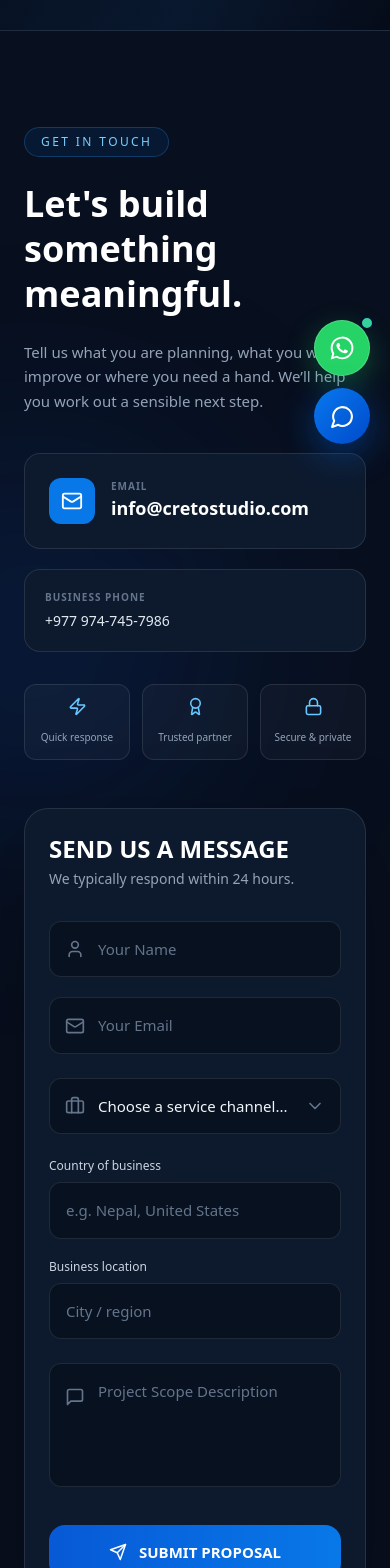
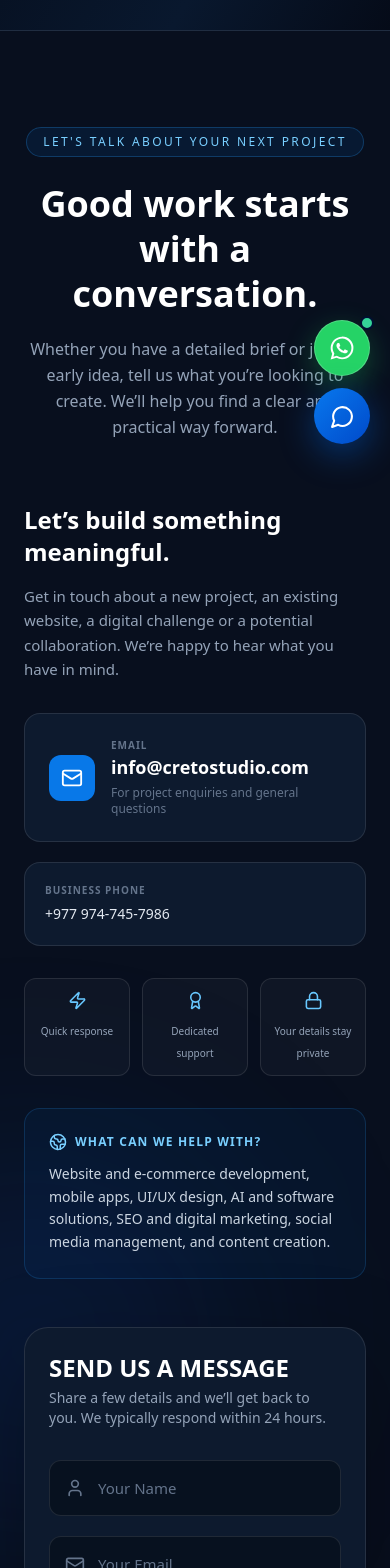
Before and after one commit to sherpaten/Creto-Studio, a Next.js app in the folder creto-studio/: page /contact in a window 390 px wide. Shown: the part 380-1948 px from the top of the page. Built offline with nearby package versions, Linux system fonts and the light colour scheme.

Commit message:
Expand contact page with project enquiry guidance and FAQs

```diff
--- a/creto-studio/components/Contact.jsx
+++ b/creto-studio/components/Contact.jsx
@@ -1,36 +1,107 @@
 "use client";
 import { useState, useEffect } from "react";
 import { motion, AnimatePresence } from "framer-motion";
-import { Check, Loader2, User, Mail, Briefcase, MessageSquare, Zap, Award, Lock, Send, ChevronDown } from "lucide-react";
+import { Check, Loader2, User, Mail, Briefcase, MessageSquare, Zap, Award, Lock, Send, ChevronDown, ClipboardList, MessagesSquare, Rocket, Globe2 } from "lucide-react";
+
 const fadeUp = { hidden: { opacity: 0, y: 28 }, show: { opacity: 1, y: 0, transition: { duration: .6, ease: "easeOut" } } };
 const stagger = { hidden: {}, show: { transition: { staggerChildren: .12 } } };
+
+const steps = [
+  { icon: MessagesSquare, number: "01", title: "Tell us about it", description: "Share your idea, goals, budget range and timeline. A rough outline is absolutely fine." },
+  { icon: ClipboardList, number: "02", title: "Explore the right approach", description: "We’ll review your enquiry and discuss a practical scope, priorities and next steps." },
+  { icon: Rocket, number: "03", title: "Plan the project", description: "Once the direction is clear, we can agree on deliverables, schedule and how to move forward." },
+];
+
 export default function Contact() {
- const [form,setForm]=useState({name:"",email:"",capability:"",country:"",business_location:"",message:""}); const [status,setStatus]=useState("idle"); const [packageContext,setPackageContext]=useState("");
- useEffect(()=>{const params=new URLSearchParams(window.location.search);const selected=params.get("package");const market=params.get("market");const currency=params.get("currency");const price=params.get("price");if(selected){setPackageContext([selected,market==="nepal"?"Nepal market":"International market",currency&&price?currency+" "+price:""].filter(Boolean).join(" · "));const capability=selected.includes("Website")?"Web Development":selected==="Social Media Management"?"Social Media Management":selected==="Video Editing & Content Creation"?"Video Editing & Content Creation":"SEO & Digital Marketing";setForm(current=>({...current,capability}));}},[]);
- const handleSubmit=async e=>{e.preventDefault();setStatus("sending");const formData=new FormData(e.target);formData.append("access_key","ec609227-9290-48a0-8436-fa5f358ea7d7");try{const response=await fetch("https://api.web3forms.com/submit",{method:"POST",body:formData});const data=await response.json();if(data.success){setStatus("sent");setForm({name:"",email:"",capability:"",country:"",business_location:"",message:""});setTimeout(()=>setStatus("idle"),3000);}else throw new Error(data.message);}catch(error){console.error("Form submission error:",error);setStatus("error");setTimeout(()=>setStatus("idle"),3000);}};
+ const [form,setForm]=useState({name:"",email:"",capability:"",country:"",business_location:"",message:""});
+ const [status,setStatus]=useState("idle");
+ const [packageContext,setPackageContext]=useState("");
+
+ useEffect(()=>{
+  const params=new URLSearchParams(window.location.search);
+  const selected=params.get("package");
+  const market=params.get("market");
+  const currency=params.get("currency");
+  const price=params.get("price");
+  if(selected){
+   setPackageContext([selected,market==="nepal"?"Nepal market":"International market",currency&&price?currency+" "+price:""].filter(Boolean).join(" · "));
+   const capability=selected.includes("Website")?"Web Development":selected==="Social Media Management"?"Social Media Management":selected==="Video Editing & Content Creation"?"Video Editing & Content Creation":"SEO & Digital Marketing";
+   setForm(current=>({...current,capability}));
+  }
+ },[]);
+
+ const handleSubmit=async e=>{
+  e.preventDefault();
+  setStatus("sending");
+  const formData=new FormData(e.target);
+  formData.append("access_key","ec609227-9290-48a0-8436-fa5f358ea7d7");
+  try{
+   const response=await fetch("https://api.web3forms.com/submit",{method:"POST",body:formData});
+   const data=await response.json();
+   if(data.success){
+    setStatus("sent");
+    setForm({name:"",email:"",capability:"",country:"",business_location:"",message:""});
+    setTimeout(()=>setStatus("idle"),3000);
+   }else throw new Error(data.message);
+  }catch(error){
+   console.error("Form submission error:",error);
+   setStatus("error");
+   setTimeout(()=>setStatus("idle"),3000);
+  }
+ };
+
  const inputClass="w-full rounded-xl border border-white/10 bg-[#07111F] p-4 pl-12 text-slate-100 placeholder-slate-500 outline-none transition focus:border-[#248FEA] focus:ring-2 focus:ring-[#0878E8]/25 disabled:opacity-50";
+
  return <section id="contact" className="relative overflow-hidden bg-[#080F1E] py-24 sm:py-32">
   <div className="pointer-events-none absolute -left-40 top-1/4 h-96 w-96 rounded-full bg-[#0759D6]/15 blur-[110px]"/>
   <motion.div variants={stagger} initial="hidden" whileInView="show" viewport={{once:true}} className="relative mx-auto max-w-7xl px-6">
-   <div className="grid items-center gap-12 lg:grid-cols-[.85fr_1.15fr] lg:gap-16">
+   <div className="mb-16 text-center">
+    <span className="mb-6 inline-block rounded-full border border-[#2A9EFF]/25 bg-[#0878E8]/10 px-4 py-1.5 text-xs uppercase tracking-[.2em] text-[#79CFFF]">Let's talk about your next project</span>
+    <h1 className="mx-auto mb-5 max-w-3xl text-4xl font-bold leading-tight text-white sm:text-5xl lg:text-6xl">Good work starts with a conversation.</h1>
+    <p className="mx-auto max-w-2xl text-base leading-relaxed text-slate-400 sm:text-lg">Whether you have a detailed brief or just an early idea, tell us what you’re looking to create. We’ll help you find a clear and practical way forward.</p>
+   </div>
+
+   <div className="grid items-start gap-12 lg:grid-cols-[.85fr_1.15fr] lg:gap-16">
     <motion.div variants={fadeUp}>
-     <span className="mb-6 inline-block rounded-full border border-[#2A9EFF]/25 bg-[#0878E8]/10 px-4 py-1.5 text-xs uppercase tracking-[.2em] text-[#79CFFF]">Get in touch</span>
-     <h2 className="mb-6 text-4xl font-bold leading-tight text-white sm:text-5xl">Let's build something meaningful.</h2>
-     <p className="mb-10 max-w-md leading-relaxed text-slate-400">Tell us what you are planning, what you want to improve or where you need a hand. We’ll help you work out a sensible next step.</p>
-     <div className="mb-5 flex items-center gap-4 rounded-2xl border border-white/10 bg-[#0D1A2E] p-6"><div className="rounded-xl bg-[#0878E8] p-3 text-white"><Mail size={22}/></div><div><p className="text-[10px] font-bold uppercase tracking-widest text-slate-500">Email</p><a href="mailto:info@cretostudio.com" className="text-lg font-bold text-white hover:text-[#79CFFF]">info@cretostudio.com</a></div></div>
+     <h2 className="mb-4 text-2xl font-bold text-white sm:text-3xl">Let’s build something meaningful.</h2>
+     <p className="mb-8 max-w-md leading-relaxed text-slate-400">Get in touch about a new project, an existing website, a digital challenge or a potential collaboration. We’re happy to hear what you have in mind.</p>
+     <div className="mb-5 flex items-center gap-4 rounded-2xl border border-white/10 bg-[#0D1A2E] p-6"><div className="rounded-xl bg-[#0878E8] p-3 text-white"><Mail size={22}/></div><div><p className="text-[10px] font-bold uppercase tracking-widest text-slate-500">Email</p><a href="mailto:info@cretostudio.com" className="break-all text-lg font-bold text-white hover:text-[#79CFFF]">info@cretostudio.com</a><p className="mt-1 text-xs text-slate-500">For project enquiries and general questions</p></div></div>
      <div className="rounded-2xl border border-white/10 bg-[#0D1A2E] p-5"><p className="mb-1 text-[10px] font-bold uppercase tracking-widest text-slate-500">Business phone</p><a href="tel:+9779747457986" className="text-sm font-semibold text-slate-200 hover:text-[#79CFFF]">+977 974-745-7986</a></div>
-     <div className="mt-8 grid grid-cols-3 gap-3">{[{icon:Zap,text:"Quick response"},{icon:Award,text:"Trusted partner"},{icon:Lock,text:"Secure & private"}].map(({icon:Icon,text})=><div key={text} className="rounded-xl border border-white/10 bg-white/[.03] p-3 text-center"><Icon className="mx-auto mb-2 text-[#68C8FF]" size={19}/><span className="text-[10px] font-medium text-slate-400">{text}</span></div>)}</div>
+     <div className="mt-8 grid grid-cols-3 gap-3">{[{icon:Zap,text:"Quick response"},{icon:Award,text:"Dedicated support"},{icon:Lock,text:"Your details stay private"}].map(({icon:Icon,text})=><div key={text} className="rounded-xl border border-white/10 bg-white/[.03] p-3 text-center"><Icon className="mx-auto mb-2 text-[#68C8FF]" size={19}/><span className="text-[10px] font-medium text-slate-400">{text}</span></div>)}</div>
+     <div className="mt-8 rounded-2xl border border-[#248FEA]/20 bg-[#0878E8]/[.06] p-6">
+      <div className="mb-3 flex items-center gap-2 text-[#79CFFF]"><Globe2 size={18}/><span className="text-xs font-bold uppercase tracking-widest">What can we help with?</span></div>
+      <p className="text-sm leading-relaxed text-slate-300">Website and e-commerce development, mobile apps, UI/UX design, AI and software solutions, SEO and digital marketing, social media management, and content creation.</p>
+     </div>
     </motion.div>
+
     <motion.form variants={fadeUp} onSubmit={handleSubmit} className="rounded-3xl border border-white/10 bg-[#0D1A2E] p-6 shadow-[0_30px_90px_rgba(0,0,0,.3)] sm:p-10">
-     <h2 className="mb-1 text-2xl font-bold text-white">SEND US A MESSAGE</h2><p className="mb-8 text-sm text-slate-400">We typically respond within 24 hours.</p>
+     <h2 className="mb-1 text-2xl font-bold text-white">SEND US A MESSAGE</h2><p className="mb-8 text-sm text-slate-400">Share a few details and we’ll get back to you. We typically respond within 24 hours.</p>
      {packageContext&&<div className="mb-6 rounded-xl border border-[#248FEA]/30 bg-[#0878E8]/10 p-4"><p className="text-[10px] font-bold uppercase tracking-widest text-[#79CFFF]">Package enquiry</p><p className="mt-1 text-sm font-semibold text-white">{packageContext}</p><input type="hidden" name="selected_package" value={packageContext}/></div>}
      <div className="mb-6 grid gap-5 md:grid-cols-2"><div className="relative"><User className="absolute left-4 top-1/2 h-5 w-5 -translate-y-1/2 text-slate-500"/><input type="text" name="name" placeholder="Your Name" required className={inputClass} value={form.name} onChange={e=>setForm({...form,name:e.target.value})}/></div><div className="relative"><Mail className="absolute left-4 top-1/2 h-5 w-5 -translate-y-1/2 text-slate-500"/><input type="email" name="email" placeholder="Your Email" required className={inputClass} value={form.email} onChange={e=>setForm({...form,email:e.target.value})}/></div></div>
      <div className="relative mb-6"><Briefcase className="absolute left-4 top-1/2 h-5 w-5 -translate-y-1/2 text-slate-500"/><select name="capability" required className={`${inputClass} appearance-none`} value={form.capability} onChange={e=>setForm({...form,capability:e.target.value})}><option value="">Choose a service channel...</option><option value="Web Development">Web Development</option><option value="Mobile App Development">Mobile App Development</option><option value="E-Commerce Solutions">E-Commerce Solutions</option><option value="UI/UX Design">UI/UX Design</option><option value="AI & Software Solutions">AI & Software Solutions</option><option value="Brand Identity">Brand Identity</option><option value="SEO & Digital Marketing">SEO & Digital Marketing</option><option value="Social Media Management">Social Media Management</option><option value="Video Editing & Content Creation">Video Editing & Content Creation</option></select><ChevronDown className="pointer-events-none absolute right-4 top-1/2 -translate-y-1/2 text-slate-500" size={20}/></div>
      <div className="mb-6 grid gap-5 md:grid-cols-2"><div><label htmlFor="contact-country" className="mb-2 block text-xs font-semibold text-slate-300">Country of business</label><input id="contact-country" type="text" name="country" autoComplete="country-name" placeholder="e.g. Nepal, United States" required className={inputClass.replace("p-4 pl-12","p-4")} value={form.country} onChange={e=>setForm({...form,country:e.target.value})}/></div><div><label htmlFor="contact-location" className="mb-2 block text-xs font-semibold text-slate-300">Business location</label><input id="contact-location" type="text" name="business_location" placeholder="City / region" required className={inputClass.replace("p-4 pl-12","p-4")} value={form.business_location} onChange={e=>setForm({...form,business_location:e.target.value})}/></div></div>
-     <div className="relative mb-8"><MessageSquare className="absolute left-4 top-6 h-5 w-5 text-slate-500"/><textarea name="message" placeholder="Project Scope Description" rows="4" required className={`${inputClass} resize-none pt-4`} value={form.message} onChange={e=>setForm({...form,message:e.target.value})}/></div>
-     <button type="submit" disabled={status!=="idle"} className="flex w-full items-center justify-center gap-3 rounded-2xl bg-gradient-to-r from-[#0759D6] to-[#0878E8] py-4 font-bold text-white transition hover:shadow-[0_12px_35px_rgba(0,120,232,.3)] disabled:bg-slate-700"><AnimatePresence mode="wait">{status==="idle"&&<><Send size={18}/> SUBMIT PROPOSAL</>}{status==="sending"&&<><Loader2 className="animate-spin" size={18}/> SENDING...</>}{status==="sent"&&<><Check size={18}/> PROPOSAL SENT</>}{status==="error"&&<span>ERROR - TRY AGAIN</span>}</AnimatePresence></button>
+     <div className="relative mb-8"><MessageSquare className="absolute left-4 top-6 h-5 w-5 text-slate-500"/><textarea name="message" placeholder="Tell us about your project, goals, budget range and timeline..." rows="5" required className={`${inputClass} resize-none pt-4`} value={form.message} onChange={e=>setForm({...form,message:e.target.value})}/></div>
+     <button type="submit" disabled={status!=="idle"} className="flex w-full items-center justify-center gap-3 rounded-2xl bg-gradient-to-r from-[#0759D6] to-[#0878E8] py-4 font-bold text-white transition hover:shadow-[0_12px_35px_rgba(0,120,232,.3)] disabled:bg-slate-700"><AnimatePresence mode="wait">{status==="idle"&&<><Send size={18}/> SEND ENQUIRY</>}{status==="sending"&&<><Loader2 className="animate-spin" size={18}/> SENDING...</>}{status==="sent"&&<><Check size={18}/> MESSAGE SENT</>}{status==="error"&&<span>ERROR - TRY AGAIN</span>}</AnimatePresence></button>
+     <p className="mt-4 text-center text-xs leading-relaxed text-slate-500">By submitting this form, you’re sharing your details so we can respond to your enquiry.</p>
     </motion.form>
    </div>
+
+   <motion.div variants={fadeUp} className="mt-24">
+    <div className="mb-10 text-center"><span className="mb-3 inline-block text-xs font-bold uppercase tracking-[.2em] text-[#79CFFF]">A straightforward process</span><h2 className="text-3xl font-bold text-white sm:text-4xl">From first message to next steps.</h2><p className="mx-auto mt-4 max-w-2xl text-sm leading-relaxed text-slate-400">A good project begins with understanding what you need. Here’s what happens after you get in touch.</p></div>
+    <div className="grid gap-5 md:grid-cols-3">{steps.map(({icon:Icon,number,title,description})=><div key={number} className="rounded-2xl border border-white/10 bg-[#0D1A2E] p-7"><div className="mb-6 flex items-center justify-between"><div className="rounded-xl bg-[#0878E8]/15 p-3 text-[#79CFFF]"><Icon size={22}/></div><span className="text-sm font-bold tracking-widest text-slate-600">{number}</span></div><h3 className="mb-3 text-lg font-bold text-white">{title}</h3><p className="text-sm leading-relaxed text-slate-400">{description}</p></div>)}</div>
+   </motion.div>
+
+   <motion.div variants={fadeUp} className="mt-20 grid gap-10 rounded-3xl border border-white/10 bg-[#0D1A2E] p-7 sm:p-10 lg:grid-cols-2 lg:gap-16">
+    <div><span className="mb-3 inline-block text-xs font-bold uppercase tracking-[.2em] text-[#79CFFF]">Make your enquiry easier</span><h2 className="mb-4 text-2xl font-bold text-white sm:text-3xl">What should you include?</h2><p className="mb-6 text-sm leading-relaxed text-slate-400">You don’t need a finished brief. A few details will help us understand your needs and give you a more useful response.</p><ul className="space-y-3 text-sm text-slate-300">{["What you want to build, improve or promote","Who the project is for and what you want to achieve","Any useful examples, websites or design references","Your preferred budget range and target timeline"].map(item=><li key={item} className="flex gap-3"><Check size={17} className="mt-0.5 shrink-0 text-[#68C8FF]"/><span>{item}</span></li>)}</ul></div>
+    <div><span className="mb-3 inline-block text-xs font-bold uppercase tracking-[.2em] text-[#79CFFF]">A few helpful answers</span><h2 className="mb-5 text-2xl font-bold text-white sm:text-3xl">Frequently asked questions</h2><div className="space-y-3">
+     <details className="group rounded-xl border border-white/10 bg-[#07111F] p-4"><summary className="flex cursor-pointer list-none items-center justify-between gap-4 text-sm font-semibold text-white">Do I need a complete project brief?<ChevronDown size={18} className="shrink-0 text-slate-400 transition group-open:rotate-180"/></summary><p className="pt-3 text-sm leading-relaxed text-slate-400">No. Start with the idea or challenge you have. We can help clarify the requirements during the initial discussion.</p></details>
+     <details className="group rounded-xl border border-white/10 bg-[#07111F] p-4"><summary className="flex cursor-pointer list-none items-center justify-between gap-4 text-sm font-semibold text-white">Can I enquire about more than one service?<ChevronDown size={18} className="shrink-0 text-slate-400 transition group-open:rotate-180"/></summary><p className="pt-3 text-sm leading-relaxed text-slate-400">Yes. Select the closest service in the form and mention any additional requirements in your message.</p></details>
+     <details className="group rounded-xl border border-white/10 bg-[#07111F] p-4"><summary className="flex cursor-pointer list-none items-center justify-between gap-4 text-sm font-semibold text-white">Do you work with businesses outside Nepal?<ChevronDown size={18} className="shrink-0 text-slate-400 transition group-open:rotate-180"/></summary><p className="pt-3 text-sm leading-relaxed text-slate-400">You can send an enquiry from your country using the form. Include your location and preferred way of working so we can understand your requirements.</p></details>
+     <details className="group rounded-xl border border-white/10 bg-[#07111F] p-4"><summary className="flex cursor-pointer list-none items-center justify-between gap-4 text-sm font-semibold text-white">How will you contact me?<ChevronDown size={18} className="shrink-0 text-slate-400 transition group-open:rotate-180"/></summary><p className="pt-3 text-sm leading-relaxed text-slate-400">We’ll use the email address you provide in the enquiry form to follow up about your project.</p></details>
+    </div></div>
+   </motion.div>
+
+   <div className="mt-16 text-center"><h2 className="mb-3 text-2xl font-bold text-white sm:text-3xl">Have an idea? Let’s talk.</h2><p className="mb-6 text-sm text-slate-400">The first step is simply telling us what you have in mind.</p><a href="mailto:info@cretostudio.com" className="inline-flex items-center gap-2 rounded-xl border border-[#248FEA]/40 px-6 py-3 text-sm font-semibold text-[#79CFFF] transition hover:bg-[#0878E8]/10">Email Creto Studio <Send size={16}/></a></div>
   </motion.div>
  </section>;
 }
```
